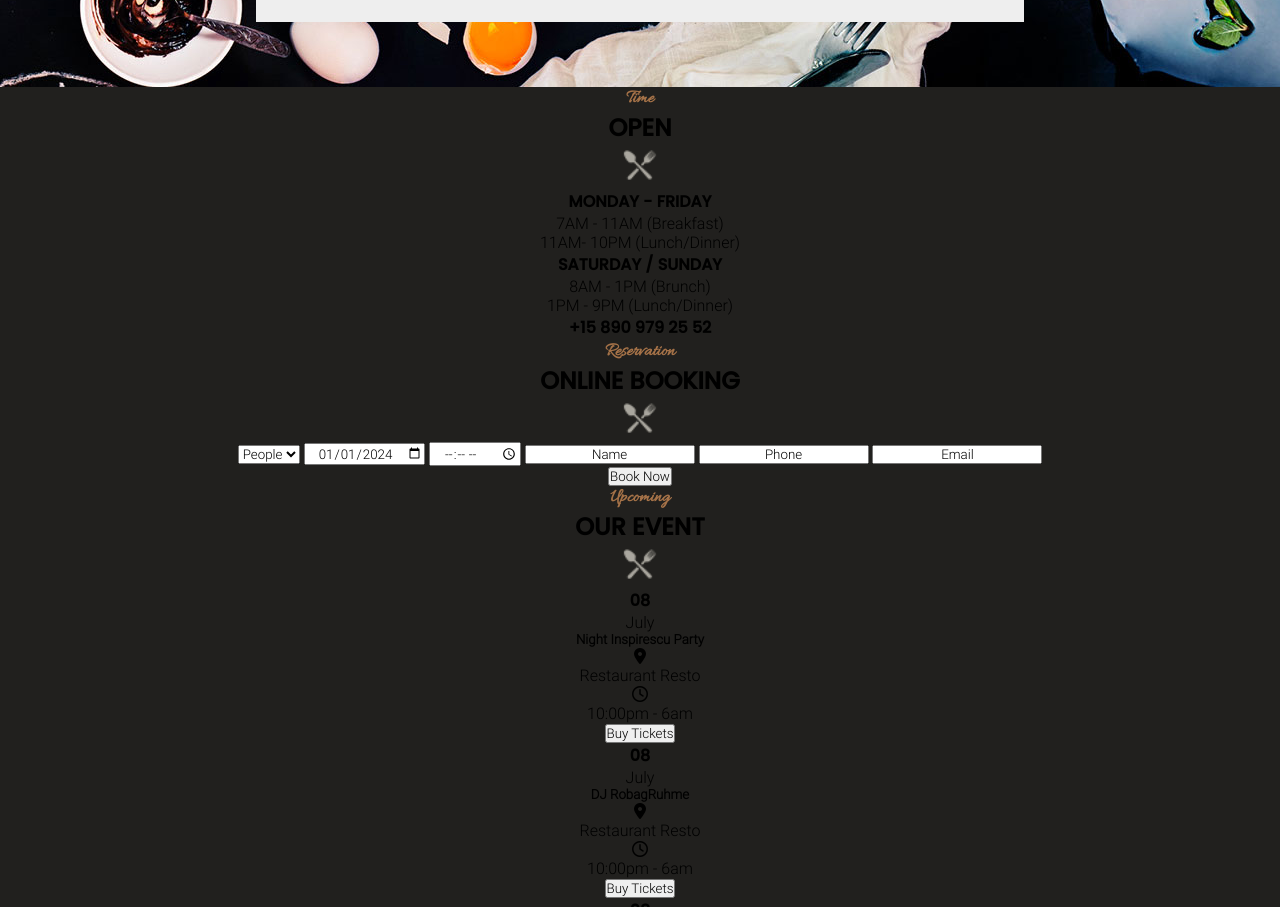
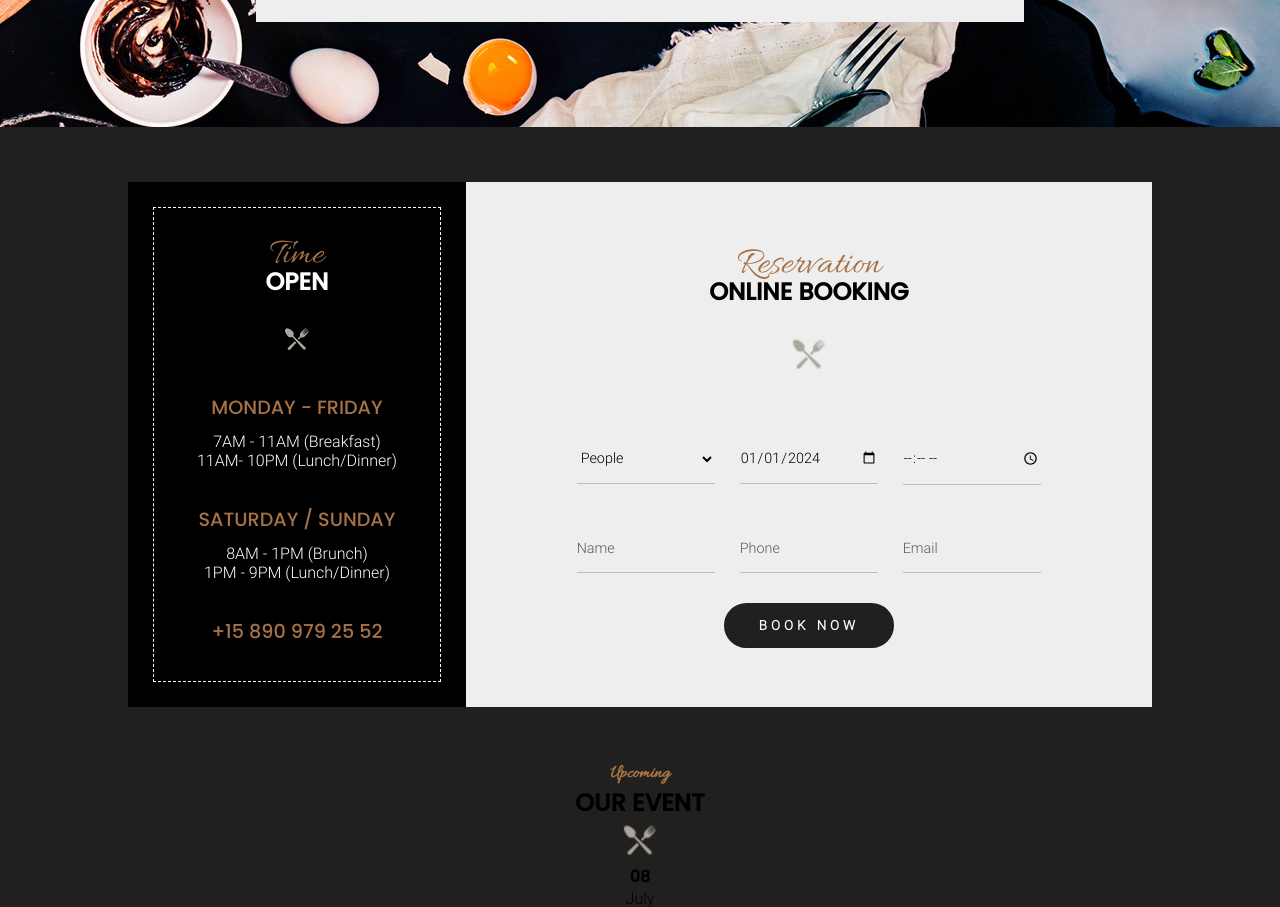
Before and after one commit to Sandrine-dev/LeResto, a plain HTML site: page index.html in a window 1280 px wide. Shown: the part 2225-3132 px from the top of the page. Drawn offline with Linux system fonts and the light colour scheme.

Commit message:
Booking Css

```diff
--- /dev/null
+++ b/asset/style/Layout/_booking.scss
@@ -0,0 +1,96 @@
+#booking{
+    .container{
+        width: 80%;
+        margin: 55px auto;
+        display: grid;
+        grid-template-columns: 33% 67%;
+        .left_container{
+            background: $black2;
+            color: $white1;
+            .box{
+                margin: 25px;
+                padding: 25px;
+                border: 1px $white1 dashed;
+                h3{
+                    font-size: 2.3rem;
+                    font-weight: 100;
+                    margin-bottom: -15px;
+                }
+                img {
+                    margin: 25px auto;
+                    height: 30px;
+                }
+                 h4 {
+                    margin: 10px;
+                    color: $gold1;
+                    font-weight: 100;
+                    font-size: 1.2rem;
+                    }
+                .hour_box{
+                    margin-bottom: 35px;
+                }
+
+            }
+        }
+        .right_container{
+            background: $white2;
+            display: flex;
+            align-items: center;
+            justify-content: center;
+            .box{
+                width: 90%;
+                h3{
+                    font-size: 2.4rem;
+                    font-weight: 100;
+                    margin-bottom: -15px;
+                }
+                img {
+                    margin: 25px auto;
+                }
+                .form{
+                .grid_form{
+                    display: grid;
+                    grid-template-columns: 33% 33% 33%;
+                    justify-content: center;
+                    align-items: center;
+                    justify-items: center;
+                    width: 80%;
+                    margin: 10px auto;
+                    select,
+                    input{
+                        border: none;
+                        background: $white2;
+                        width: 85%;
+                        font-size: 0.9rem;
+                        margin: 20px 3px;
+                        padding: 15px 0;
+                        border-bottom: 1px $gray2 solid;
+                        text-align: left;
+
+                        }
+                    select option{
+                        text-align: left;
+                    }
+                    input[type=text]{
+                        color: $gray1;
+                    }
+                }
+                button{
+                    background: $black1;
+                    color: $white1;
+                    border: 2px solid $black1;
+                    border-radius: 25px;
+                    height: 45px;
+                    width: 170px;
+                    cursor: pointer;
+                    text-transform: uppercase;
+                    letter-spacing: 4px;
+                    font-weight: bold;
+                }
+                }
+
+            }
+
+        }
+    }
+}
--- a/asset/style/Layout/_menu.scss
+++ b/asset/style/Layout/_menu.scss
@@ -1,6 +1,6 @@
 #menu {
     background: url(../img/bg-menu-01.jpg) no-repeat center bottom;
-    padding-bottom: 20px;
+    padding-bottom: 60px;
     .container{
         margin:  35px auto;
         h3{
--- a/asset/style/index.scss
+++ b/asset/style/index.scss
@@ -8,3 +8,4 @@
 @import "./Layout/header";
 @import "./Layout/home";
 @import "./Layout/menu";
+@import "./Layout/booking";
--- a/index.html
+++ b/index.html
@@ -243,6 +243,7 @@
       <section id="booking">
         <div class="container">
           <div class="left_container">
+            <div class="box">
               <h3>Time</h3>
               <h2>Open</h2>
               <img
@@ -250,19 +251,25 @@
                 alt="silverware"
                 class="silverware"
               />
+              <div class="hour_box">
                 <h4>Monday - Friday</h4>
                 <p>
                   7AM - 11AM (Breakfast)<br />
                   11AM- 10PM (Lunch/Dinner)
                 </p>
+              </div>
+              <div class="hour_box">
                 <h4>Saturday / Sunday</h4>
                 <p>
                   8AM - 1PM (Brunch)<br />
                   1PM - 9PM (Lunch/Dinner)
                 </p>
+              </div>
               <h4>+15 890 979 25 52</h4>
             </div>
+          </div>
           <div class="right_container">
+            <div class="box">
               <h3>Reservation</h3>
               <h2>Online Booking</h2>
               <img
@@ -310,6 +317,7 @@
                   </div>
                 </form>
                 <button>Book Now</button>
+              </div>
             </div>
           </div>
         </div>
```
Also changed, not shown: asset/style/index.css, 1 other file. Lines whose indentation alone changed are shown as unchanged.
